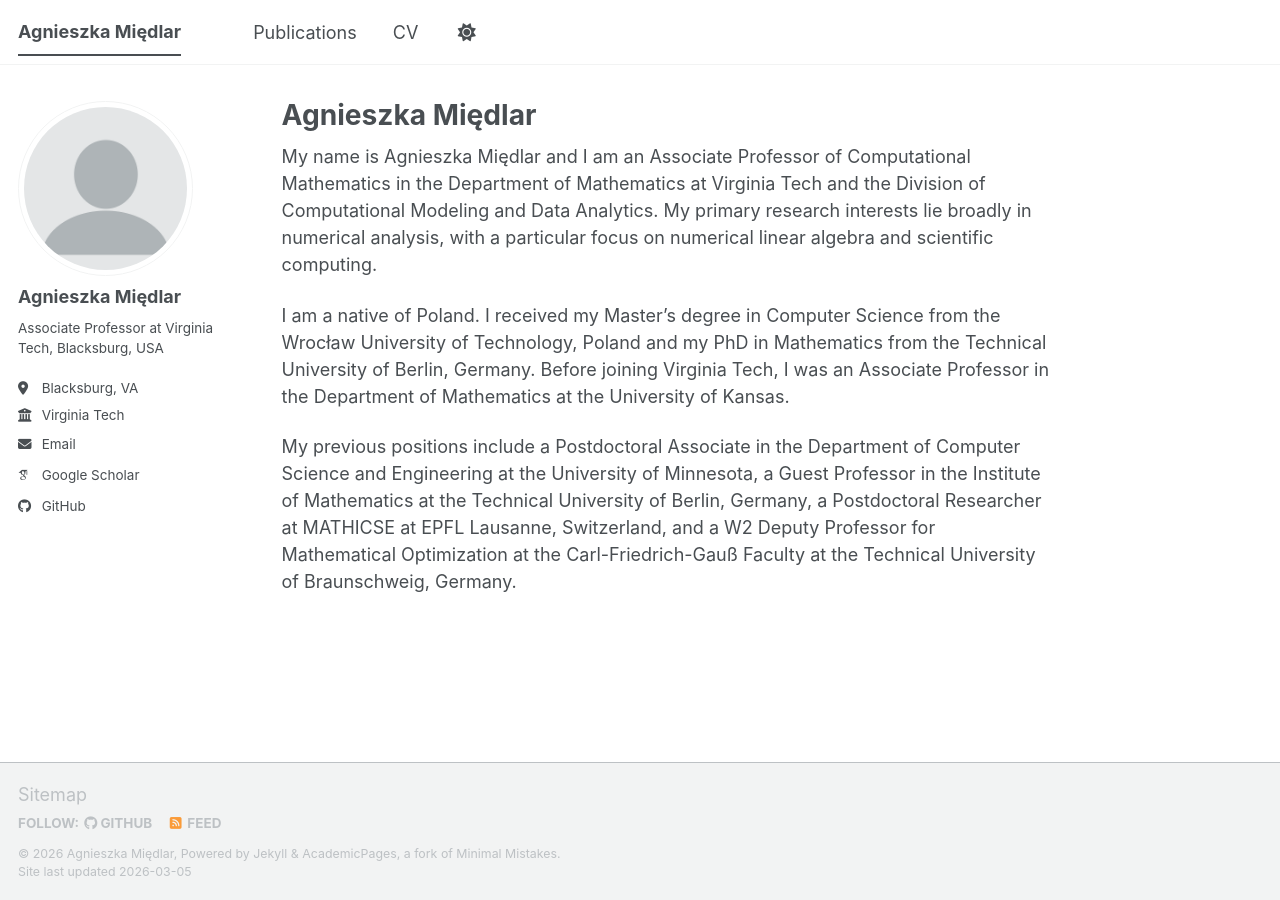
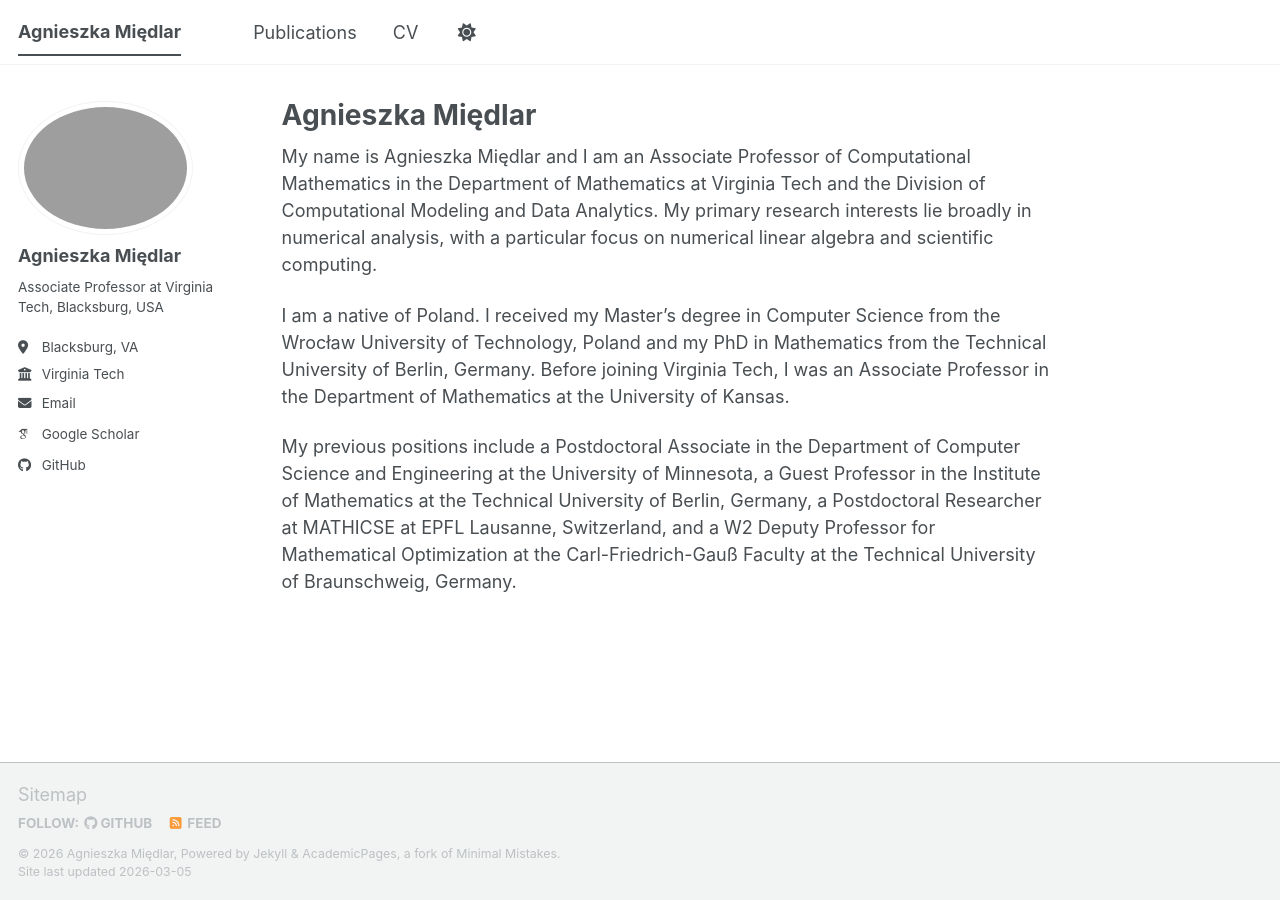
Before and after one commit to amiedlar/amiedlar.github.io, a Jekyll site: the page built from _pages/about.md, in a window 1280 px wide. Built offline with Jekyll 4.4.1, drawn with Linux system fonts in a browser that asks for light colours; some web fonts are replaced; a script bundle is joined from its source files by our own code; library files that are not in the unit come from our copies.

Commit message:
Update _config.yml
Add profile photo

```diff
--- a/_config.yml
+++ b/_config.yml
@@ -22,7 +22,7 @@ repository               : "amiedlar/amiedlar.github.io"
 #               Additional customization can be done by editing /_includes/author-profile.html
 author:
   # Biographic information
-  avatar           : "profile.png"
+  avatar           : "Miedlar.jpg"
   name             : "Agnieszka Międlar"
   pronouns         : # example: "she/her"
   bio              : "Associate Professor at Virginia Tech, Blacksburg, USA"
```
